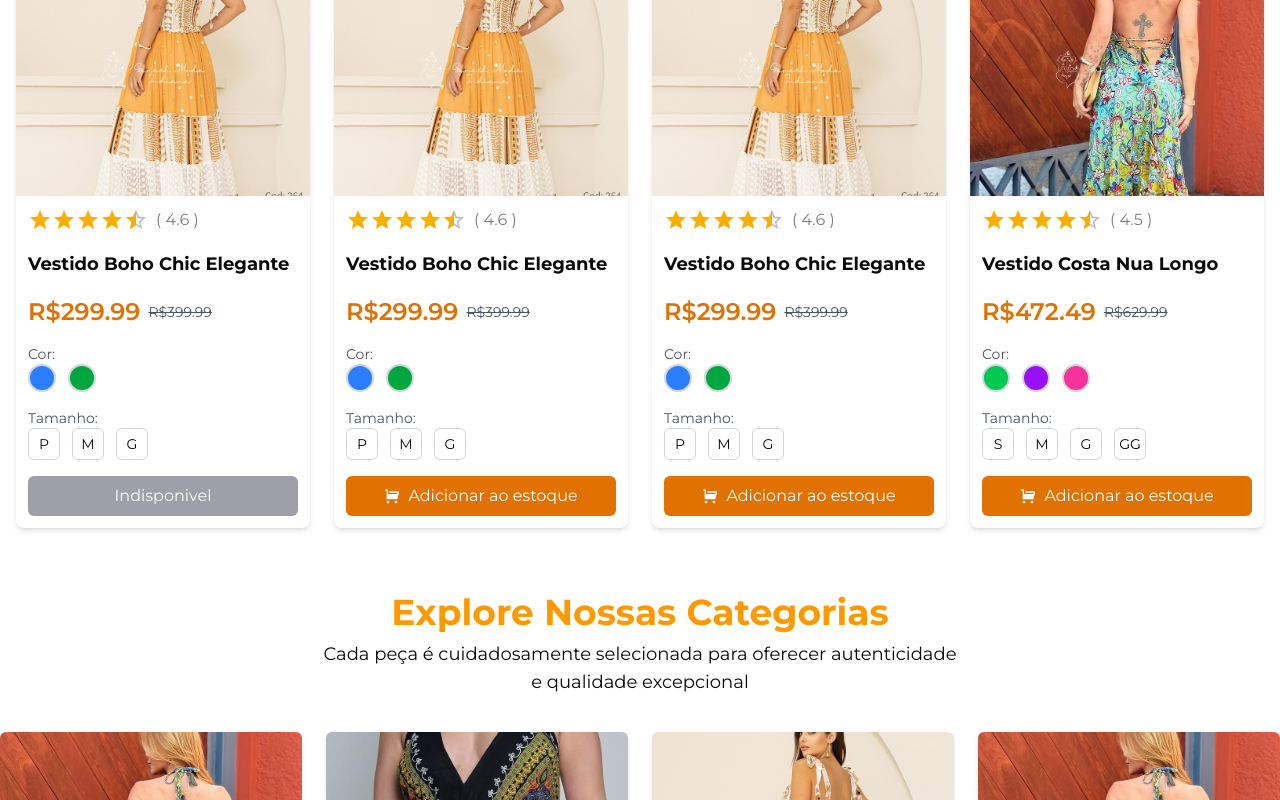
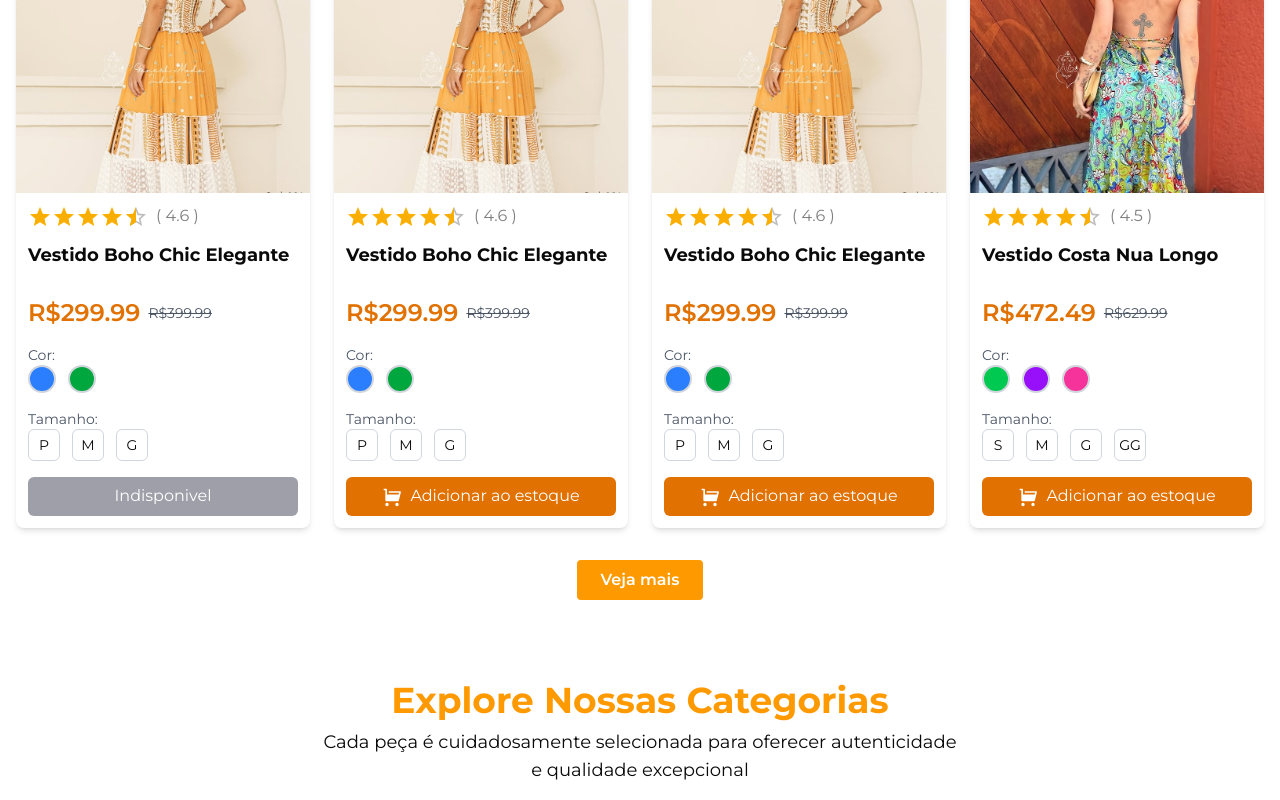
Before and after one commit to Kaua-cesar/caminho-boho, a React (Vite) app: page / in a window 1280 px wide. Shown: the part 1812-2612 px from the top of the page. Built offline with nearby package versions, Linux system fonts and the light colour scheme; a web font is replaced by a local one.

Commit message:
Adicionado veja mais para cardss, resposividade para cards principais

```diff
--- a/src/Card.jsx
+++ b/src/Card.jsx
@@ -3,7 +3,6 @@ import { CardDialog } from "./components/Cards/CardDialog";
 import { CardButton } from "./components/Cards/CardButton";
 import Rating from "@mui/material/Rating";
 import Stack from "@mui/material/Stack";
-
 export function Card({
    nome,
    preco,
@@ -25,7 +24,7 @@ export function Card({
 
    return (
       <div className="basis-1/6 flex justify-center items-center">
-         <div className="w-80 max-w-full shadow-md h-180 rounded-md flex-col flex transition-transform duration-300 ease-in-out">
+         <div className="w-80 max-w-full shadow-md md:h-180 h-161 rounded-md flex-col flex transition-transform duration-300 ease-in-out">
             <CardDialog
                id={id}
                nome={nome}
@@ -41,30 +40,31 @@ export function Card({
                atualizarTotalFavoritos={atualizarTotalFavoritos} // << adicionar aqui
             />
             <div className="p-3">
-               <div className="flex text-yellow-500 items-center">
-                  <Stack spacing={1}>
+               <div className="flex">
+                  <Stack spacing={1} className="">
                      <Rating
                         name="half-rating-read"
+                        className="rating-responsive"
                         size="medium"
                         defaultValue={avaliacao}
                         precision={0.5}
                         readOnly
                      />
                   </Stack>
-                  <span className="text-black/50 ml-2">
+                  <span className="text-black/50 ml-2 text-xs md:text-[16px]">
                      {avaliacao ? `( ${avaliacao} )` : ""}
                   </span>
                </div>
 
-               <h1 className="my-3 text-lg font-bold h-10 flex items-center ">
+               <h1 className="my-3 md:text-lg font-bold h-11 overflow-hidden line-clamp-2 md:overflow-visible ">
                   {nome}
                </h1>
                <div className="flex gap-2 items-center">
-                  <h2 className=" text-amber-600 font-semibold text-2xl">
+                  <h2 className=" text-amber-600 font-semibold md:text-2xl">
                      R${preco}
                   </h2>
                   {desconto && desconto !== 0 && (
-                     <h2 className="text-sm text-gray-600 line-through">
+                     <h2 className="md:text-sm text-gray-600 line-through text-xs">
                         R${precoOriginal}
                      </h2>
                   )}
@@ -87,7 +87,7 @@ export function Card({
                                     atual === cor.nome ? "" : cor.nome
                                  )
                               }
-                              className={`w-7 h-7 rounded-full border-2 transition cursor-pointer
+                              className={`md:w-7 md:h-7 rounded-full border-2 transition cursor-pointer w-6 h-6
                                  ${cor.classe}
                                  ${
                                     corSelecionada === cor.nome
@@ -118,7 +118,7 @@ export function Card({
                                     atual === tamanho.nome ? "" : tamanho.nome
                                  )
                               }
-                              className={`w-8 h-8 rounded-sm border-1 transition text-sm cursor-pointer
+                              className={`md:w-8 md:h-8 rounded-sm border-1 transition md:text-sm cursor-pointer  w-6 h-6 text-xs
                                  ${tamanho.classe || ""}
                                  ${
                                     tamanhoSelecionado === tamanho.nome
--- a/src/components/Cards/CardButton.jsx
+++ b/src/components/Cards/CardButton.jsx
@@ -3,17 +3,17 @@ import { RiShoppingCartFill } from "react-icons/ri";
 export function CardButton({ onClick, estoque }) {
    return (
       <button
-         className="flex justify-center w-full mt-4"
+         className="flex justify-center w-full md:h-auto h-14 mt-4"
          onClick={onClick}
          disabled={Number(estoque) <= 0}
       >
          {Number(estoque) > 0 ? (
-            <div className=" cursor-pointer bg-amber-600 hover:bg-amber-700 transition-colors text-white flex gap-2 p-2 items-center justify-center rounded-sm w-full">
-               <RiShoppingCartFill />
+            <div className=" cursor-pointer bg-amber-600 hover:bg-amber-700 transition-colors md:text-[16px] text-sm text-white flex md:gap-2 p-2 items-center justify-center rounded-sm w-full">
+               <RiShoppingCartFill className="md:text-xl text-2xl" />
                Adicionar ao estoque
             </div>
          ) : (
-            <div className=" bg-zinc-400  transition-colors text-white flex gap-2 p-2 items-center justify-center rounded-sm w-full">
+            <div className=" bg-zinc-400  transition-colors text-white flex gap-2 p-2 items-center justify-center rounded-sm w-full md:text-[16px] text-sm">
                Indisponivel
             </div>
          )}
--- a/src/components/Cards/CardDados.jsx
+++ b/src/components/Cards/CardDados.jsx
@@ -136,5 +136,158 @@ export const produtos = [
       qntavaliacoes: 2,
       estoque: 2,
    },
+   {
+      id: "prod9",
+      nome: "Vestido Costa Nua Longo",
+      precoOriginal: 629.99,
+      categoria: "costanua",
+      cores: [
+         { nome: "Verde", classe: "bg-green-500" },
+         { nome: "Roxo", classe: "bg-purple-600" },
+         { nome: "Rosa", classe: "bg-pink-500" },
+      ],
+      desconto: -25,
+      tamanhos: [{ nome: "S" }, { nome: "M" }, { nome: "G" }, { nome: "GG" }],
+      imagem: vestido1,
+      avaliacao: 4.5,
+      qntavaliacoes: 2,
+      estoque: 2,
+   },
+   {
+      id: "prod10",
+      nome: "Vestido Costa Nua Longo",
+      precoOriginal: 629.99,
+      categoria: "costanua",
+      cores: [
+         { nome: "Verde", classe: "bg-green-500" },
+         { nome: "Roxo", classe: "bg-purple-600" },
+         { nome: "Rosa", classe: "bg-pink-500" },
+      ],
+      desconto: -25,
+      tamanhos: [{ nome: "S" }, { nome: "M" }, { nome: "G" }, { nome: "GG" }],
+      imagem: vestido1,
+      avaliacao: 4.5,
+      qntavaliacoes: 2,
+      estoque: 2,
+   },
+   {
+      id: "prod11",
+      nome: "Vestido Costa Nua Longo",
+      precoOriginal: 629.99,
+      categoria: "costanua",
+      cores: [
+         { nome: "Verde", classe: "bg-green-500" },
+         { nome: "Roxo", classe: "bg-purple-600" },
+         { nome: "Rosa", classe: "bg-pink-500" },
+      ],
+      desconto: -25,
+      tamanhos: [{ nome: "S" }, { nome: "M" }, { nome: "G" }, { nome: "GG" }],
+      imagem: vestido1,
+      avaliacao: 4.5,
+      qntavaliacoes: 2,
+      estoque: 2,
+   },
+   {
+      id: "prod12",
+      nome: "Vestido Costa Nua Longo",
+      precoOriginal: 629.99,
+      categoria: "costanua",
+      cores: [
+         { nome: "Verde", classe: "bg-green-500" },
+         { nome: "Roxo", classe: "bg-purple-600" },
+         { nome: "Rosa", classe: "bg-pink-500" },
+      ],
+      desconto: -25,
+      tamanhos: [{ nome: "S" }, { nome: "M" }, { nome: "G" }, { nome: "GG" }],
+      imagem: vestido1,
+      avaliacao: 4.5,
+      qntavaliacoes: 2,
+      estoque: 2,
+   },
+   {
+      id: "prod13",
+      nome: "Vestido Costa Nua Longo",
+      precoOriginal: 629.99,
+      categoria: "costanua",
+      cores: [
+         { nome: "Verde", classe: "bg-green-500" },
+         { nome: "Roxo", classe: "bg-purple-600" },
+         { nome: "Rosa", classe: "bg-pink-500" },
+      ],
+      desconto: -25,
+      tamanhos: [{ nome: "S" }, { nome: "M" }, { nome: "G" }, { nome: "GG" }],
+      imagem: vestido1,
+      avaliacao: 4.5,
+      qntavaliacoes: 2,
+      estoque: 2,
+   },
+   {
+      id: "prod14",
+      nome: "Vestido Costa Nua Longo",
+      precoOriginal: 629.99,
+      categoria: "costanua",
+      cores: [
+         { nome: "Verde", classe: "bg-green-500" },
+         { nome: "Roxo", classe: "bg-purple-600" },
+         { nome: "Rosa", classe: "bg-pink-500" },
+      ],
+      desconto: -25,
+      tamanhos: [{ nome: "S" }, { nome: "M" }, { nome: "G" }, { nome: "GG" }],
+      imagem: vestido1,
+      avaliacao: 4.5,
+      qntavaliacoes: 2,
+      estoque: 2,
+   },
+   {
+      id: "prod15",
+      nome: "Vestido Costa Nua Longo",
+      precoOriginal: 629.99,
+      categoria: "costanua",
+      cores: [
+         { nome: "Verde", classe: "bg-green-500" },
+         { nome: "Roxo", classe: "bg-purple-600" },
+         { nome: "Rosa", classe: "bg-pink-500" },
+      ],
+      desconto: -25,
+      tamanhos: [{ nome: "S" }, { nome: "M" }, { nome: "G" }, { nome: "GG" }],
+      imagem: vestido1,
+      avaliacao: 4.5,
+      qntavaliacoes: 2,
+      estoque: 2,
+   },
+   {
+      id: "prod16",
+      nome: "Vestido Costa Nua Longo",
+      precoOriginal: 629.99,
+      categoria: "costanua",
+      cores: [
+         { nome: "Verde", classe: "bg-green-500" },
+         { nome: "Roxo", classe: "bg-purple-600" },
+         { nome: "Rosa", classe: "bg-pink-500" },
+      ],
+      desconto: -25,
+      tamanhos: [{ nome: "S" }, { nome: "M" }, { nome: "G" }, { nome: "GG" }],
+      imagem: vestido1,
+      avaliacao: 4.5,
+      qntavaliacoes: 2,
+      estoque: 2,
+   },
+   {
+      id: "prod17",
+      nome: "Vestido Costa Nua Longo",
+      precoOriginal: 629.99,
+      categoria: "costanua",
+      cores: [
+         { nome: "Verde", classe: "bg-green-500" },
+         { nome: "Roxo", classe: "bg-purple-600" },
+         { nome: "Rosa", classe: "bg-pink-500" },
+      ],
+      desconto: -25,
+      tamanhos: [{ nome: "S" }, { nome: "M" }, { nome: "G" }, { nome: "GG" }],
+      imagem: vestido1,
+      avaliacao: 4.5,
+      qntavaliacoes: 2,
+      estoque: 2,
+   },
    // Adicione os outros produtos aqui
 ];
--- a/src/components/Home.jsx
+++ b/src/components/Home.jsx
@@ -14,6 +14,7 @@ export function Home() {
    const [precoSelecionado, setPrecoSelecionado] = useState("todos");
    const [ordenacao, setOrdenacao] = useState("sem-ordenacao");
    const [busca, setBusca] = useState("");
+   const [quantidadeExibida, setQuantidadeExibida] = useState(8);
 
    const produtosFiltrados = useMemo(() => {
       return produtos
@@ -43,6 +44,13 @@ export function Home() {
          });
    }, [produtos, categoriaSelecionada, precoSelecionado, ordenacao, busca]);
 
+   // Mostra apenas os primeiros N produtos
+   const produtosParaExibir = produtosFiltrados.slice(0, quantidadeExibida);
+
+   function handleVerMais() {
+      setQuantidadeExibida((prev) => prev + 8);
+   }
+
    return (
       <main className="flex flex-col items-center justify-center mt-16">
          <h1 className="md:text-4xl text-2xl font-bold text-amber-500 text-center mx-10">
@@ -63,9 +71,9 @@ export function Home() {
             setBusca={setBusca}
          />
          {/* Produtos */}
-         <div className="grid grid-cols-1 sm:grid-cols-2 md:grid-cols-3 lg:grid-cols-4 gap-6 justify-center px-4 max-w-7xl">
-            {produtosFiltrados.length > 0 ? (
-               produtosFiltrados.map((produto) => (
+         <div className="grid grid-cols-2 sm:grid-cols-2 md:grid-cols-3 lg:grid-cols-4 gap-6 justify-center px-4 max-w-7xl">
+            {produtosParaExibir.length > 0 ? (
+               produtosParaExibir.map((produto) => (
                   <Card
                      key={produto.id}
                      {...produto}
@@ -78,6 +86,15 @@ export function Home() {
                </p>
             )}
          </div>
+         {/* Botão Ver Mais */}
+         {quantidadeExibida < produtosFiltrados.length && (
+            <button
+               onClick={handleVerMais}
+               className="mt-8 mb-4 px-6 py-2 rounded cursor-pointer bg-amber-500 text-white font-semibold hover:bg-amber-600 transition"
+            >
+               Veja mais
+            </button>
+         )}
          <CardsHome />
          <Footer />
       </main>
--- a/src/index.css
+++ b/src/index.css
@@ -165,7 +165,14 @@
    --sidebar-border: oklch(1 0 0 / 10%);
    --sidebar-ring: oklch(0.556 0 0);
 }
-
+.rating-responsive {
+   font-size: 2rem; /* tamanho padrão do medium */
+}
+@media (max-width: 767px) {
+   .rating-responsive {
+      font-size: 1rem !important; /* tamanho do small do MUI */
+   }
+}
 @layer base {
    * {
       @apply border-border outline-ring/50;
```
